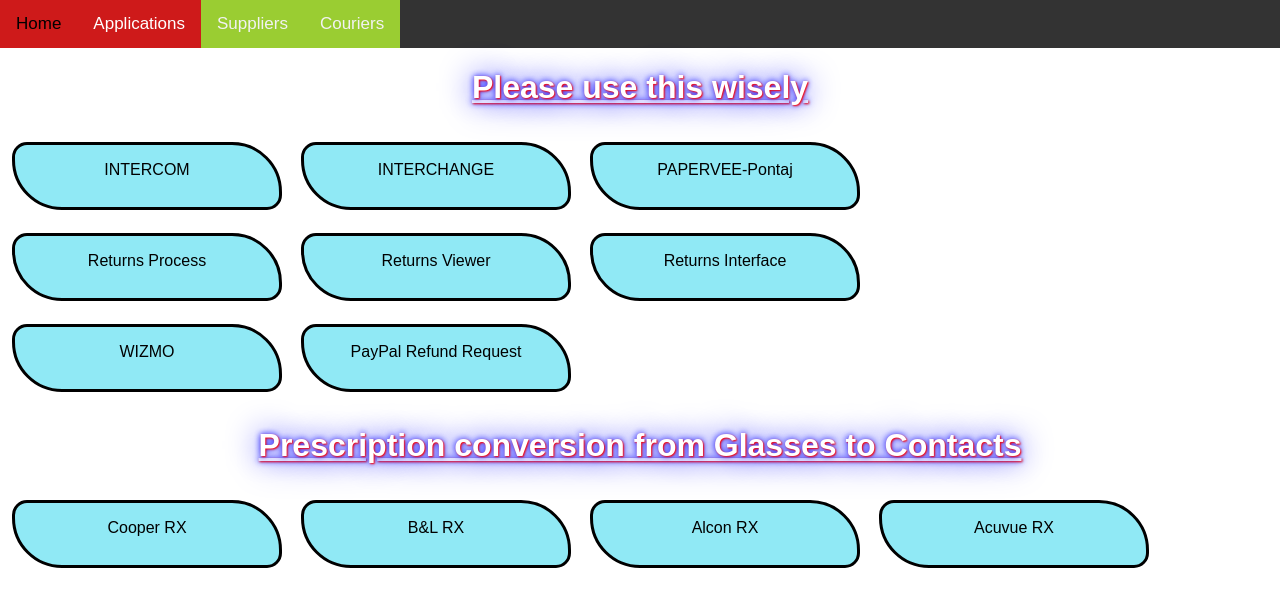
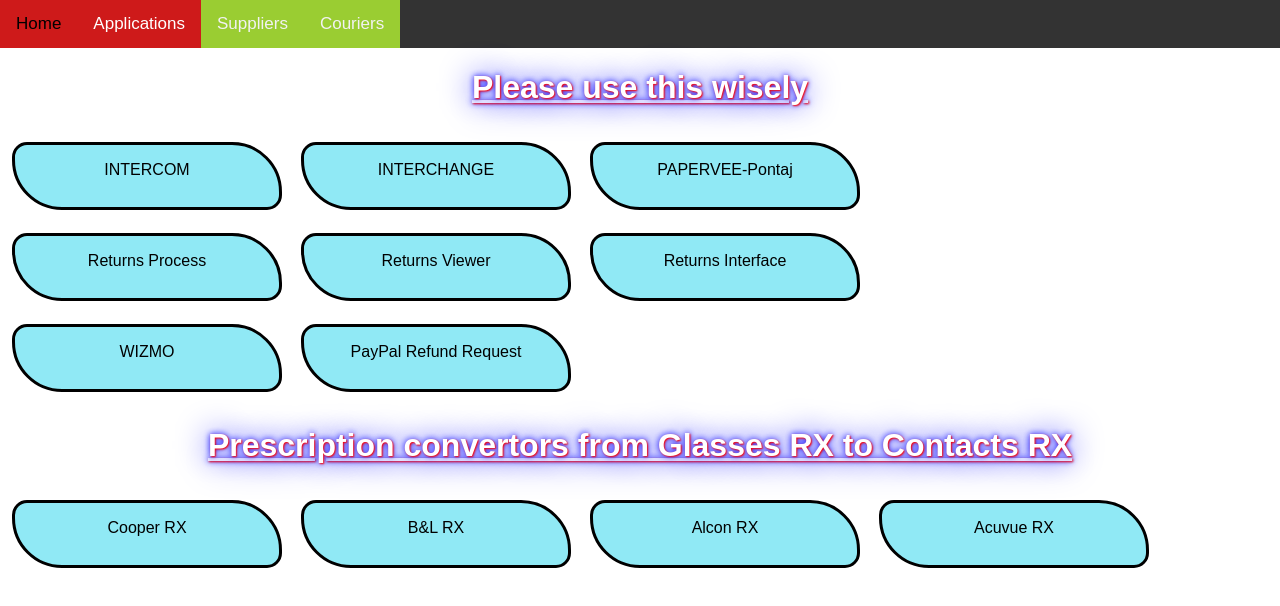
Before and after one commit to IlieKits/Kits-Shortcuts-in-Life, a plain HTML site: page Applications.html in a window 1280 px wide. Drawn offline with Linux system fonts and the light colour scheme.

Commit message:
Update Applications.html

```diff
--- a/Applications.html
+++ b/Applications.html
@@ -39,7 +39,7 @@
         </tr>
 
     </table>
-    <h1>Prescription conversion from Glasses to Contacts</h1>
+    <h1>Prescription convertors from Glasses RX to Contacts RX</h1>
     <table style="width:50%" cellpadding="5px" cellspacing="5px">
         <tr>
             <td><a href="https://coopervision.ca/practitioner/tools-and-calculators/optiexpert/optiexpert-web#/calculator" class="button button1" target="_blank" style= "background-color:#90e9f5">Cooper RX</a></td>
```
